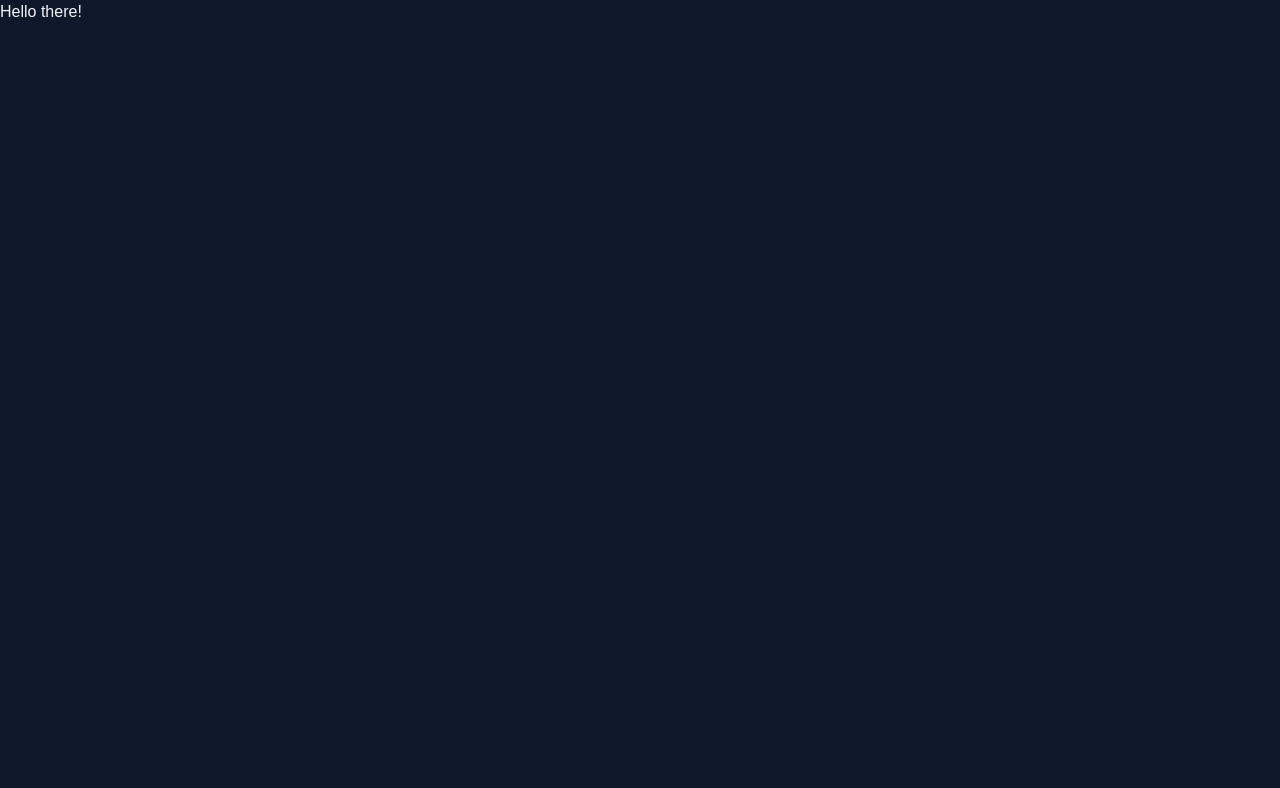
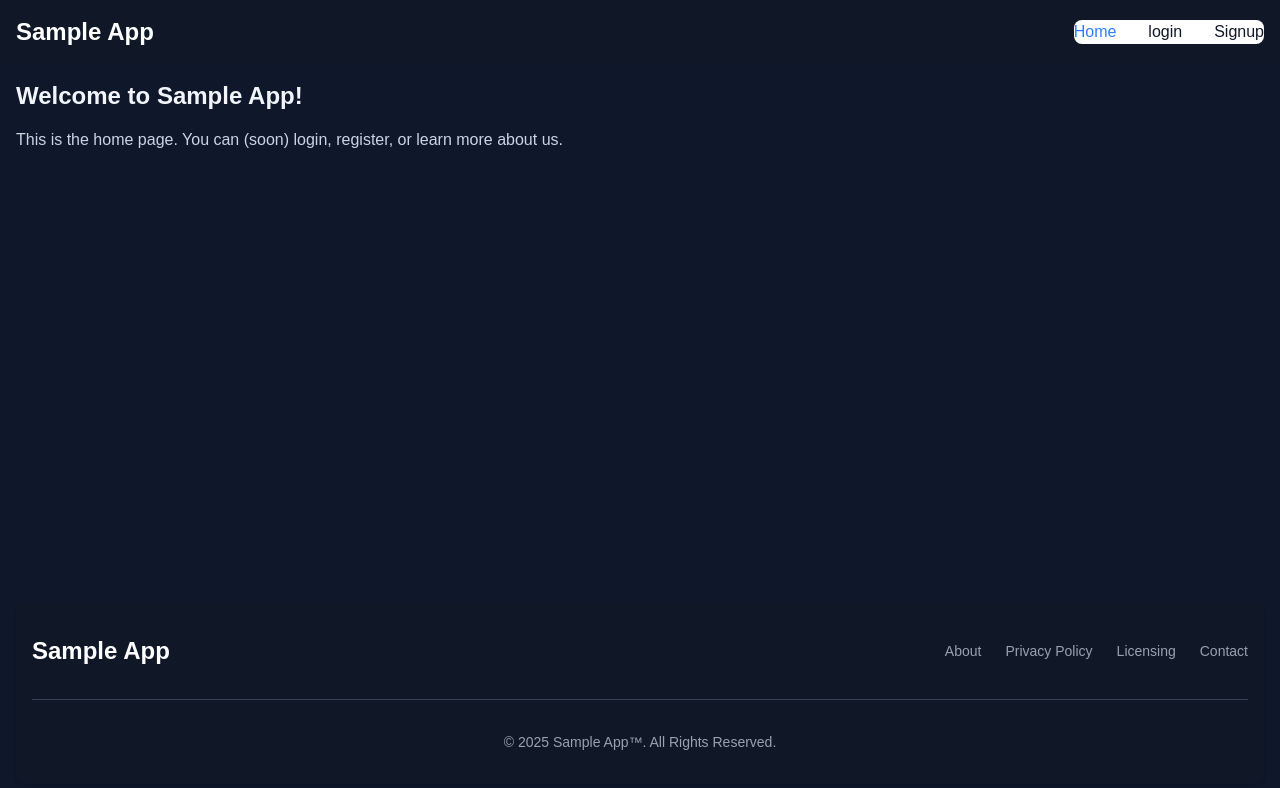
Before and after one commit to Emrin/SampleCode, a Next.js app: page / in a window 1280 px wide. Shown: the top 788 px of the page. Built offline with nearby package versions, Linux system fonts and the light colour scheme.

Commit message:
feat(app): simplifies config and adds i18n

```diff
--- a/src/app/page.tsx
+++ b/src/app/page.tsx
@@ -1,8 +1,20 @@
+import Footer from "components/Footer"
+import Header from "components/Header"
 
 export default function Home() {
   return (
-    <div>
-      Hello there!
+    <div className="flex flex-col min-h-screen">
+      <Header />
+
+      {/* Main Content */}
+      <main className="flex-grow container mx-auto p-4">
+        <h2 className="text-2xl font-semibold mb-4">Welcome to Sample App!</h2>
+        <p className="text-slate-300">
+          This is the home page. You can (soon) login, register, or learn more about us.
+        </p>
+      </main>
+
+      <Footer />
     </div>
   );
 }
--- /dev/null
+++ b/src/components/Footer.tsx
@@ -0,0 +1,33 @@
+
+export default async function Footer() {
+  return (
+  <footer className="rounded-lg shadow-sm bg-gray-900 m-4">
+    <div className="w-full max-w-screen-xl mx-auto p-4 md:py-8">
+      <div className="sm:flex sm:items-center sm:justify-between">
+        {/* eslint-disable-next-line @next/next/no-html-link-for-pages */}
+        <a href="/" className="flex items-center mb-4 sm:mb-0 space-x-3 rtl:space-x-reverse">
+          <span className="self-center text-2xl font-semibold whitespace-nowrap text-white">Sample App</span>
+        </a>
+        <ul className="flex flex-wrap items-center mb-6 text-sm font-medium sm:mb-0 text-gray-400">
+          <li>
+            <a href="#" className="hover:underline me-4 md:me-6">About</a>
+          </li>
+          <li>
+            <a href="#" className="hover:underline me-4 md:me-6">Privacy Policy</a>
+          </li>
+          <li>
+            <a href="#" className="hover:underline me-4 md:me-6">Licensing</a>
+          </li>
+          <li>
+            <a href="#" className="hover:underline">Contact</a>
+          </li>
+        </ul>
+      </div>
+      <hr className="my-6 sm:mx-auto border-gray-700 lg:my-8" />
+      <span className="block text-sm sm:text-center text-gray-400">
+      {/* eslint-disable-next-line @next/next/no-html-link-for-pages */}
+        &copy; {new Date().getFullYear()} <a href="/" className="hover:underline">Sample App™</a>. All Rights Reserved.</span>
+    </div>
+  </footer>
+  )
+}
--- /dev/null
+++ b/src/components/Header.tsx
@@ -0,0 +1,39 @@
+
+export default async function Header() {
+  return (
+    <header className="bg-slate-800">
+      <nav className="border-gray-200 bg-gray-900">
+        <div className="max-w-screen-xl flex flex-wrap items-center justify-between mx-auto p-4">
+          {/* eslint-disable-next-line @next/next/no-html-link-for-pages */}
+          <a href="/" className="flex items-center space-x-3 rtl:space-x-reverse">
+            <span className="self-center text-2xl font-semibold whitespace-nowrap text-white">Sample App</span>
+          </a>
+          <div className="hidden w-full md:block md:w-auto" id="navbar-default">
+            <ul className="font-medium flex flex-col p-4 md:p-0 mt-4 border border-gray-100 rounded-lg bg-gray-50 md:flex-row md:space-x-8 rtl:space-x-reverse md:mt-0 md:border-0 md:bg-white dark:bg-gray-800 md:dark:bg-gray-900 dark:border-gray-700">
+              <li>
+                {/* eslint-disable-next-line @next/next/no-html-link-for-pages */}
+                <a
+                  href="/"
+                  className="block py-2 px-3 bg-blue-700 rounded-sm md:bg-transparent md:p-0 text-white md:text-blue-500"
+                  aria-current="page"
+                >Home</a>
+              </li>
+              <li>
+                <a
+                  href="/login"
+                  className="block py-2 px-3 text-gray-900 rounded-sm hover:bg-gray-100 md:hover:bg-transparent md:border-0 md:hover:text-blue-700 md:p-0 dark:text-white md:dark:hover:text-blue-500 dark:hover:bg-gray-700 dark:hover:text-white md:dark:hover:bg-transparent"
+                >login</a>
+              </li>
+              <li>
+                <a
+                  href="/signup"
+                  className="block py-2 px-3 text-gray-900 rounded-sm hover:bg-gray-100 md:hover:bg-transparent md:border-0 md:hover:text-blue-700 md:p-0 dark:text-white md:dark:hover:text-blue-500 dark:hover:bg-gray-700 dark:hover:text-white md:dark:hover:bg-transparent"
+                >Signup</a>
+              </li>
+            </ul>
+          </div>
+        </div>
+      </nav>
+    </header>
+  )
+}
```
Also changed, not shown: 1 other file (tests, documents, lock files or other folders).
